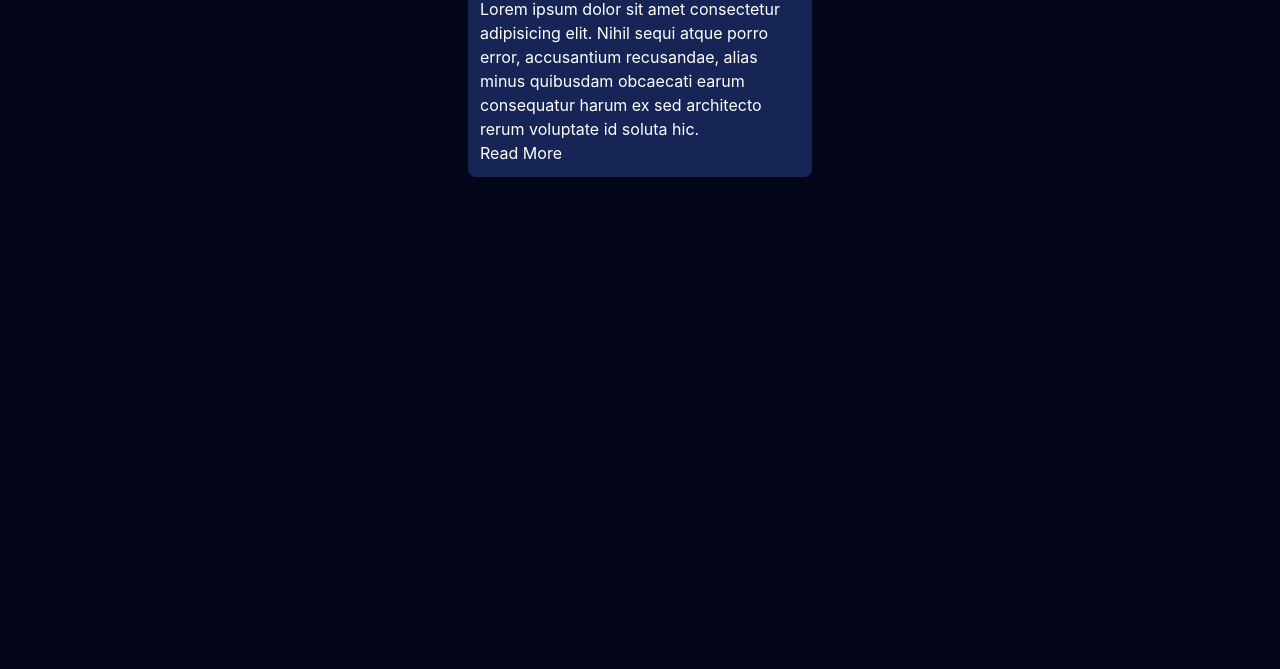
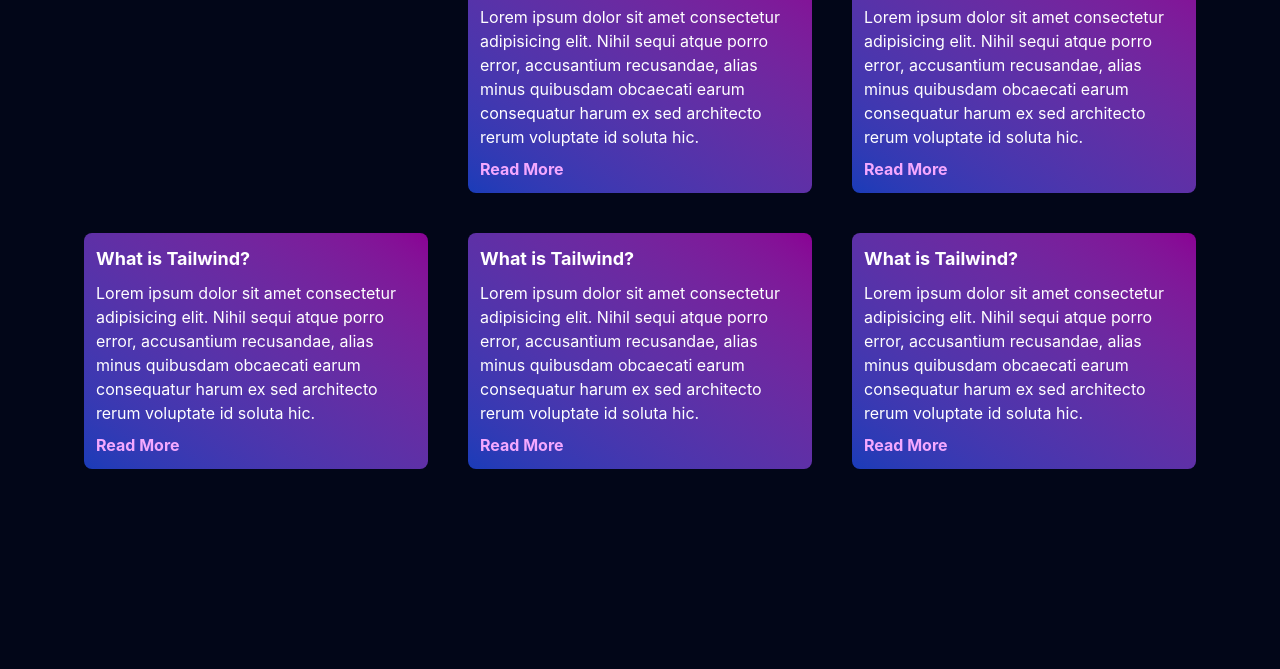
Before and after one commit to shadrach68/Tailwind, a website built with Vite: page index.html in a window 1280 px wide. Shown: the part 648-1317 px from the top of the page. Before the commit the page ends 1265 px from the top, so only its background shows below. Built offline with nearby package versions, Linux system fonts and the light colour scheme.

Commit message:
Feature: Update index.html with new section and layout

```diff
--- a/index.html
+++ b/index.html
@@ -39,13 +39,37 @@
     </section>
 
     <section class="md:max-w-3xl lg:max-w-6xl mx-auto px-5 py-10 grid lg:grid-cols-3 gap-10">
-      <h2 class="text-3xl font-bold">Resources</h2>
+      <h2 class="text-3xl font-bold text-center">Resources</h2>
 
-      <div class="bg-blue-950 p-3 rounded-lg">
+      <div class="bg-blue-950 bg-linear-to-bl from-fuchsia-800 to-blue-800 p-3 rounded-lg space-y-2">
         <h3 class="text-lg font-bold">What is Tailwind?</h3>
         <p>Lorem ipsum dolor sit amet consectetur adipisicing elit. Nihil sequi atque porro error, accusantium recusandae, alias minus quibusdam obcaecati earum consequatur harum ex sed architecto rerum voluptate id soluta hic.</p>
 
-        <a href="#">Read More</a>
+        <a href="#" class="font-bold text-fuchsia-300 hover:text-white transition-colors">Read More</a>
+      </div>
+      <div class="bg-blue-950 bg-linear-to-bl from-fuchsia-800 to-blue-800 p-3 rounded-lg space-y-2">
+        <h3 class="text-lg font-bold">What is Tailwind?</h3>
+        <p>Lorem ipsum dolor sit amet consectetur adipisicing elit. Nihil sequi atque porro error, accusantium recusandae, alias minus quibusdam obcaecati earum consequatur harum ex sed architecto rerum voluptate id soluta hic.</p>
+
+        <a href="#" class="font-bold text-fuchsia-300 hover:text-white transition-colors">Read More</a>
+      </div>
+      <div class="bg-blue-950 bg-linear-to-bl from-fuchsia-800 to-blue-800 p-3 rounded-lg space-y-2">
+        <h3 class="text-lg font-bold">What is Tailwind?</h3>
+        <p>Lorem ipsum dolor sit amet consectetur adipisicing elit. Nihil sequi atque porro error, accusantium recusandae, alias minus quibusdam obcaecati earum consequatur harum ex sed architecto rerum voluptate id soluta hic.</p>
+
+        <a href="#" class="font-bold text-fuchsia-300 hover:text-white transition-colors">Read More</a>
+      </div>
+      <div class="bg-blue-950 bg-linear-to-bl from-fuchsia-800 to-blue-800 p-3 rounded-lg space-y-2">
+        <h3 class="text-lg font-bold">What is Tailwind?</h3>
+        <p>Lorem ipsum dolor sit amet consectetur adipisicing elit. Nihil sequi atque porro error, accusantium recusandae, alias minus quibusdam obcaecati earum consequatur harum ex sed architecto rerum voluptate id soluta hic.</p>
+
+        <a href="#" class="font-bold text-fuchsia-300 hover:text-white transition-colors">Read More</a>
+      </div>
+      <div class="bg-blue-950 bg-linear-to-bl from-fuchsia-800 to-blue-800 p-3 rounded-lg space-y-2">
+        <h3 class="text-lg font-bold">What is Tailwind?</h3>
+        <p>Lorem ipsum dolor sit amet consectetur adipisicing elit. Nihil sequi atque porro error, accusantium recusandae, alias minus quibusdam obcaecati earum consequatur harum ex sed architecto rerum voluptate id soluta hic.</p>
+
+        <a href="#" class="font-bold text-fuchsia-300 hover:text-white transition-colors">Read More</a>
       </div>
 
     </section>
```
